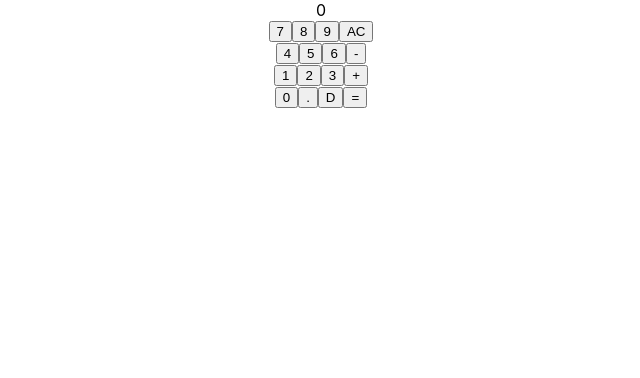
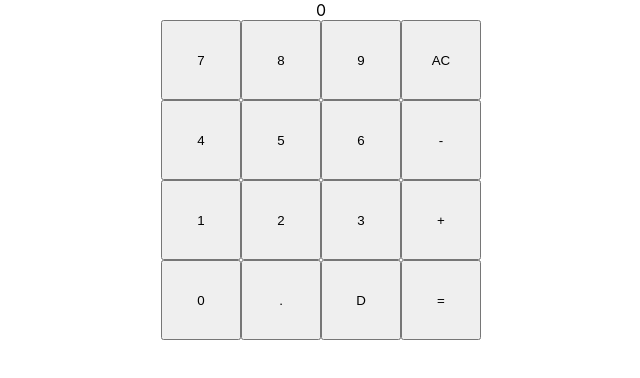
Before and after one commit to ErinaHasegawa0422/Calculator_app, a React (Create React App) app: page / in a window 1280 px wide. Shown: the top 378 px of the page, without its empty margins (319-959 px from the left). Built offline with nearby package versions, Linux system fonts and the light colour scheme.

Commit message:
add sass

```diff
--- a/package.json
+++ b/package.json
@@ -13,6 +13,7 @@
     "react": "^18.3.1",
     "react-dom": "^18.3.1",
     "react-scripts": "5.0.1",
+    "sass": "^1.77.2",
     "typescript": "^4.9.5",
     "web-vitals": "^2.1.4"
   },
--- a/src/component/ButtonPanel.tsx
+++ b/src/component/ButtonPanel.tsx
@@ -1,7 +1,8 @@
 export default function ButtonPanel(props: {
     buttonHandler: (code: string)=>void;
 }) {
-    return <div>
+    return (
+    <div className="buttonPanel">
         <div>
             <button onClick={() => props.buttonHandler("7")}>7</button>
             <button onClick={() => props.buttonHandler("8")}>8</button>
@@ -27,4 +28,5 @@ export default function ButtonPanel(props: {
             <button onClick={() => props.buttonHandler("=")}>=</button>
         </div>
     </div>
+    )
 }
--- /dev/null
+++ b/src/component/Calculator.scss
@@ -0,0 +1,6 @@
+.buttonPanel {
+    button {
+        width: 80px;
+        height: 80px;
+    }
+}
--- a/src/component/Calculator.tsx
+++ b/src/component/Calculator.tsx
@@ -2,6 +2,7 @@ import { useState } from "react";
 import ButtonPanel from "./ButtonPanel";
 import Display from "./Display";
 import { calculate, State } from "../logic/calculate";
+import "./Calculator.scss";
 
 export default function Calculator() {
     const [state, setState] = useState<State>({
```
Also changed, not shown: 1 other file (tests, documents, lock files or other folders).
